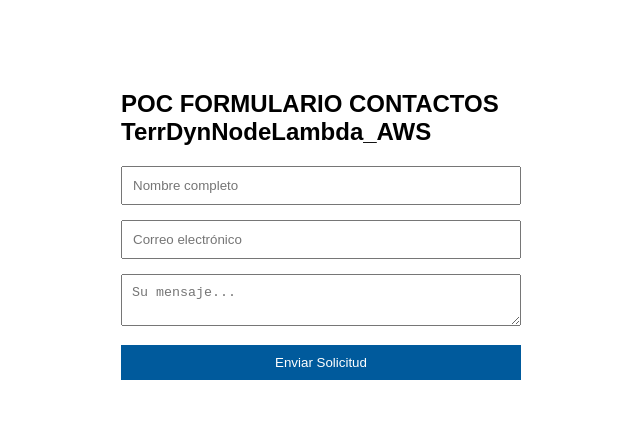
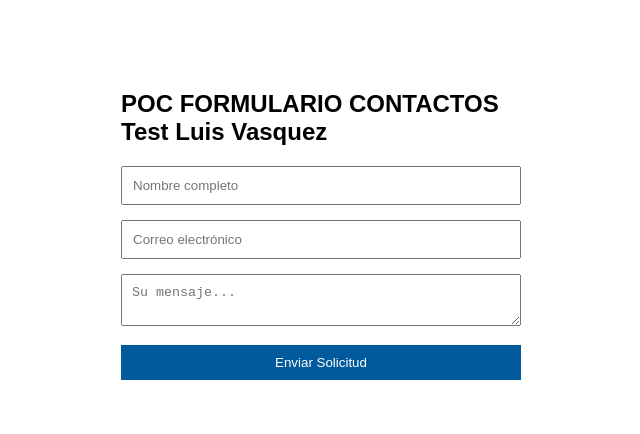
Before and after one commit to lvasqvera/proyecto-devops-lambda, a plain HTML site: page frontend/index.html in a window 1280 px wide. Shown: the whole page, without its empty margins (319-959 px from the left). Drawn offline with Linux system fonts and the light colour scheme.

Commit message:
cambio en el titulo

```diff
--- a/frontend/index.html
+++ b/frontend/index.html
@@ -13,7 +13,7 @@
     </script>
 </head>
 <body>
-    <h2>POC FORMULARIO CONTACTOS TerrDynNodeLambda_AWS</h2>
+    <h2>POC FORMULARIO CONTACTOS Test Luis Vasquez</h2>
     <form id="contactForm">
         <input type="text" id="nombre" placeholder="Nombre completo" required>
         <input type="email" id="email" placeholder="Correo electrónico" required>
```
